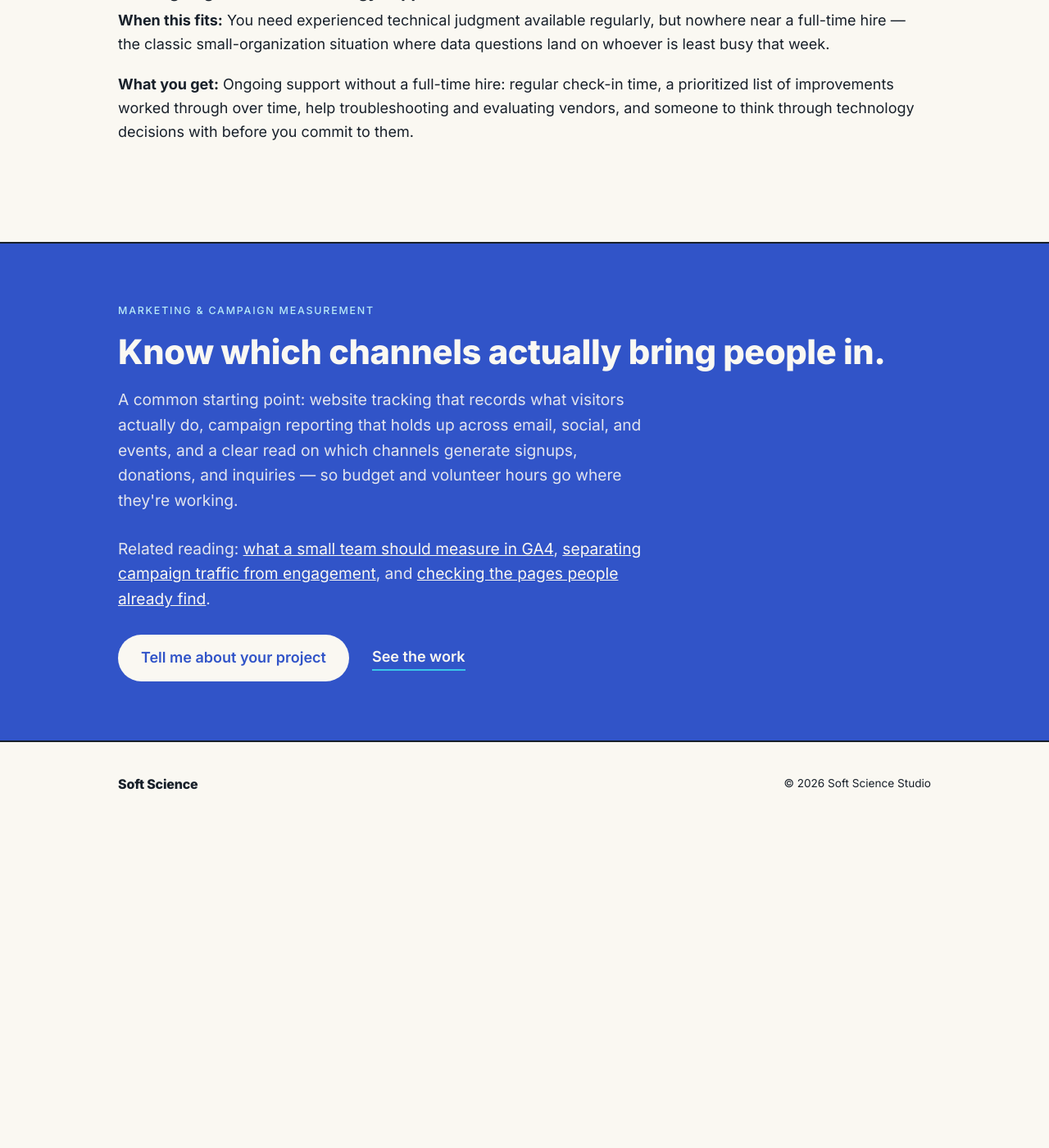
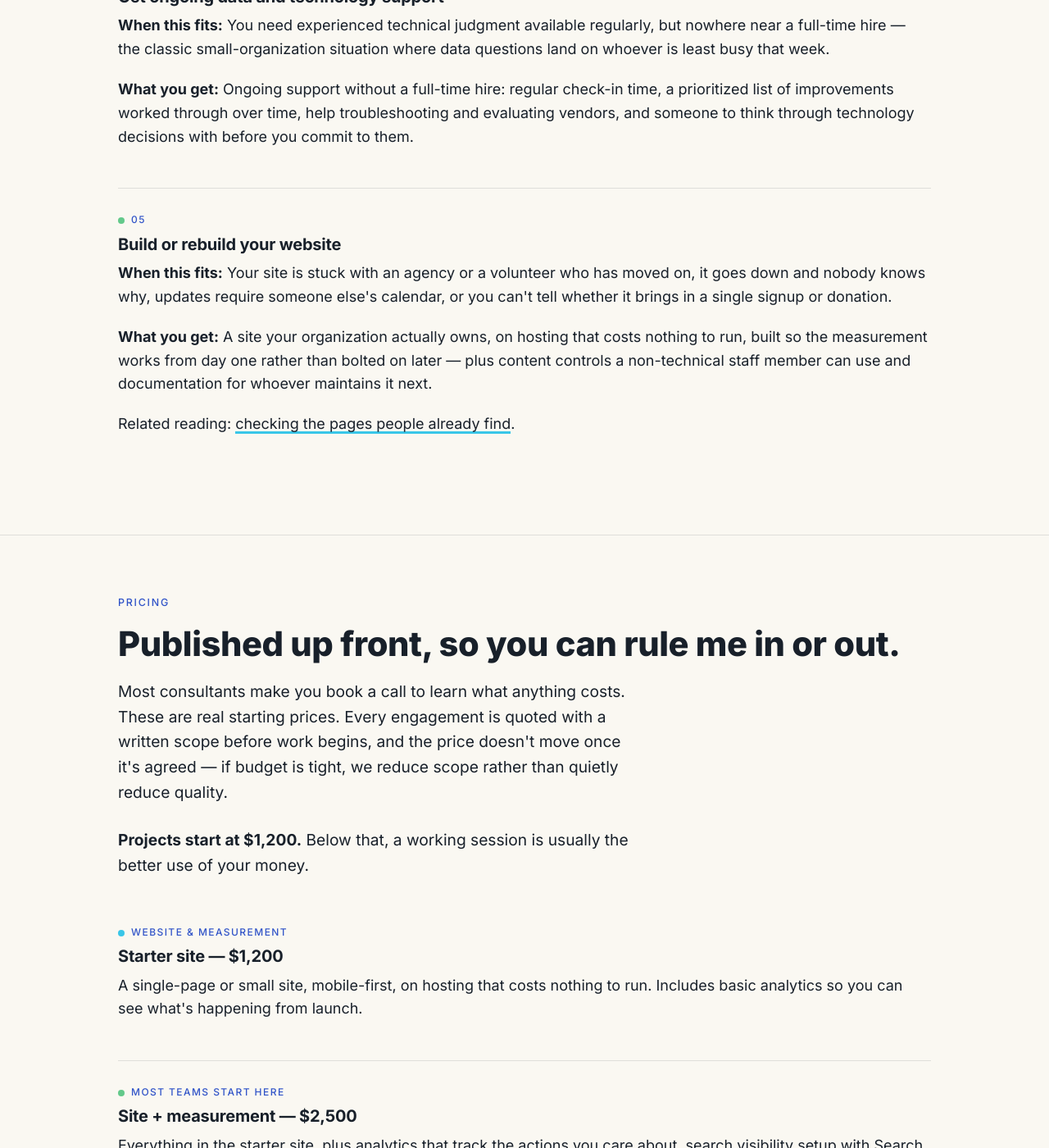
Before and after one commit to imelendez/soft-science-studio, a Jekyll site: the page services.html, which Jekyll copies as it is, in a window 1280 px wide and 1400 px high, scrolled down 1751 px. Shown: the whole window at 82% size. Built offline with Jekyll 4.4.1, drawn with Linux system fonts in a browser that asks for light colours; before the commit the page ends 2757 px from its top, so only the background shows below that; some of the changed text lies outside the part shown.

Commit message:
Add website service line, published pricing, and tagline
- New fifth offer: build or rebuild your website, framed as measurement
  infrastructure rather than web design, to avoid competing on price in a
  commodity market
- Publish pricing up front as a differentiator (~68% of B2B buyers prefer
  straightforward pricing; only ~45% of vendors publish any)
- Raise add-on floors substantially: analytics $200-400 -> from $750, SEO
  $100-200 -> from $600. The old figures priced the most differentiated
  work lowest and invited buyers to purchase only the cheapest item
- State a $1,200 project minimum so unqualified inquiries self-select out
- Tagline "Frameworks, not one-offs." replaces the charter's original
  phrasing, which carried an unintended innuendo

Prices need Ismael's sign-off before merge; nothing is live until then.

Co-Authored-By: Claude Opus 5 <noreply@anthropic.com>

```diff
--- a/index.html
+++ b/index.html
@@ -108,7 +108,7 @@ height="0" width="0" style="display:none;visibility:hidden"></iframe></noscript>
 <section class="section section-cobalt">
   <div class="wrap">
     <p class="eyebrow">How we can work together</p>
-    <h2>Four straightforward ways in.</h2>
+    <h2>Five straightforward ways in, with prices published.</h2>
     <p class="lede">
       Get a clear plan, fix or build a reporting workflow, train your team,
       or get ongoing support without hiring full-time. You'll receive a
--- a/services.html
+++ b/services.html
@@ -11,13 +11,13 @@ j=d.createElement(s),dl=l!='dataLayer'?'&l='+l:'';j.async=true;j.src=
 <meta charset="UTF-8">
 <meta name="viewport" content="width=device-width, initial-scale=1.0">
 <title>Services — Soft Science Studio</title>
-<meta name="description" content="Get a clear plan, fix or build a reporting workflow, train your team, or get ongoing data and technology support. Clear scope, timeline, and price before work begins.">
+<meta name="description" content="Published pricing for reporting workflows, team training, website and measurement builds, and ongoing data support. Projects start at $1,200, with clear scope and price before work begins.">
 <link rel="canonical" href="https://softscience.studio/services.html">
 <meta property="og:type" content="website">
 <meta property="og:url" content="https://softscience.studio/services.html">
 <meta property="og:site_name" content="Soft Science Studio">
 <meta property="og:title" content="Services — Soft Science Studio">
-<meta property="og:description" content="Four straightforward ways to work together on reporting, automation, training, and ongoing data support.">
+<meta property="og:description" content="Five straightforward ways to work together, with prices published up front. Reporting, automation, training, websites, and ongoing data support.">
 <meta name="twitter:card" content="summary">
 <link rel="preconnect" href="https://fonts.googleapis.com">
 <link rel="preconnect" href="https://fonts.gstatic.com" crossorigin>
@@ -51,11 +51,14 @@ height="0" width="0" style="display:none;visibility:hidden"></iframe></noscript>
 <section class="section section-cobalt">
   <div class="wrap">
     <p class="eyebrow">Services</p>
-    <h1>Four straightforward ways to work together.</h1>
+    <h1>Frameworks, not one-offs.</h1>
     <p class="lede">
-      Most work starts with a conversation about what's actually slowing
-      your team down. You'll receive a clear scope, timeline, and price
-      before work begins.
+      Five straightforward ways to work together. Most work starts with a
+      conversation about what's actually slowing your team down — and the
+      goal is always something your team can keep running after I'm done,
+      not a fix that only works while I'm around. Prices are published
+      below. You'll receive a clear scope, timeline, and price before work
+      begins.
     </p>
     <div class="cta-row">
       <a href="contact.html" class="btn" data-cta="tell-me-about-your-project">Tell me about your project</a>
@@ -144,7 +147,144 @@ height="0" width="0" style="display:none;visibility:hidden"></iframe></noscript>
           decisions with before you commit to them.
         </p>
       </div>
+
+      <div class="block">
+        <span class="label-mono"><span class="dot dot-green"></span>05</span>
+        <h3>Build or rebuild your website</h3>
+        <p>
+          <strong>When this fits:</strong> Your site is stuck with an
+          agency or a volunteer who has moved on, it goes down and nobody
+          knows why, updates require someone else's calendar, or you can't
+          tell whether it brings in a single signup or donation.
+        </p>
+        <p>
+          <strong>What you get:</strong> A site your organization actually
+          owns, on hosting that costs nothing to run, built so the
+          measurement works from day one rather than bolted on later —
+          plus content controls a non-technical staff member can use and
+          documentation for whoever maintains it next.
+        </p>
+        <p>
+          Related reading:
+          <a href="blog/nonprofit-seo-existing-pages.html" class="underline-cyan">checking the pages people already find</a>.
+        </p>
+      </div>
     </div>
+  </div>
+</section>
+
+<section class="section">
+  <div class="wrap">
+    <p class="eyebrow">Pricing</p>
+    <h2>Published up front, so you can rule me in or out.</h2>
+    <p class="lede">
+      Most consultants make you book a call to learn what anything costs.
+      These are real starting prices. Every engagement is quoted with a
+      written scope before work begins, and the price doesn't move once
+      it's agreed — if budget is tight, we reduce scope rather than
+      quietly reduce quality.
+    </p>
+    <p class="lede">
+      <strong>Projects start at $1,200.</strong> Below that, a working
+      session is usually the better use of your money.
+    </p>
+
+    <div class="block-list">
+      <div class="block">
+        <span class="label-mono"><span class="dot dot-cyan"></span>WEBSITE &amp; MEASUREMENT</span>
+        <h3>Starter site — $1,200</h3>
+        <p>
+          A single-page or small site, mobile-first, on hosting that costs
+          nothing to run. Includes basic analytics so you can see what's
+          happening from launch.
+        </p>
+      </div>
+
+      <div class="block">
+        <span class="label-mono"><span class="dot dot-green"></span>MOST TEAMS START HERE</span>
+        <h3>Site + measurement — $2,500</h3>
+        <p>
+          Everything in the starter site, plus analytics that track the
+          actions you care about, search visibility setup with Search
+          Console connected, and a toggle for one-off events your staff
+          can switch on without touching code.
+        </p>
+      </div>
+
+      <div class="block">
+        <span class="label-mono"><span class="dot dot-pink"></span>FULL HANDOFF</span>
+        <h3>Site + measurement + handoff — from $4,000</h3>
+        <p>
+          Everything above, plus content controls across the site, written
+          documentation, a training session for whoever maintains it, and
+          30 days of support after launch. For organizations that can't
+          afford to lose the site when a volunteer moves on.
+        </p>
+      </div>
+    </div>
+
+    <h3 style="margin-top:40px;">Add-ons</h3>
+    <p>
+      These attach to any site, including one I didn't build.
+    </p>
+    <div class="block-list">
+      <div class="block">
+        <h3>Analytics setup — from $750</h3>
+        <p>
+          GA4 and Tag Manager configured properly, tracking the actions
+          that matter to you, with Search Console connected and a short
+          written guide to reading the results.
+        </p>
+      </div>
+      <div class="block">
+        <h3>Search visibility setup — from $600</h3>
+        <p>
+          Page titles and descriptions targeted at what people actually
+          search for, a sitemap and robots file, Search Console connected,
+          a baseline report, and a follow-up read 30 days later.
+        </p>
+      </div>
+      <div class="block">
+        <h3>Content-operations setup — from $500</h3>
+        <p>
+          Toggles and patterns a non-technical staff member can use to
+          update the site, with documentation, so routine changes stop
+          requiring a developer.
+        </p>
+      </div>
+      <div class="block">
+        <h3>Domain and hosting migration — from $400</h3>
+        <p>
+          Moving your domain and site onto infrastructure your
+          organization controls, without downtime.
+        </p>
+      </div>
+    </div>
+
+    <h3 style="margin-top:40px;">Consulting and support</h3>
+    <div class="block-list">
+      <div class="block">
+        <h3>Get a clear plan — $500</h3>
+        <p>A working session plus a short written plan: what's causing the problem, the realistic options, and what I'd do first.</p>
+      </div>
+      <div class="block">
+        <h3>Fix or build a reporting workflow — from $2,500</h3>
+        <p>A rebuilt report, dashboard, cleaned dataset, or automated process, with documentation so your team can maintain it.</p>
+      </div>
+      <div class="block">
+        <h3>Train your team — from $1,500</h3>
+        <p>A half-day session built around your actual tools and data. Full-day and custom curriculum quoted separately.</p>
+      </div>
+      <div class="block">
+        <h3>Ongoing support — from $1,500/month</h3>
+        <p>Regular check-in time, a prioritized backlog worked through over time, and someone to think decisions through with.</p>
+      </div>
+    </div>
+
+    <p style="margin-top:32px;">
+      Nonprofit and volunteer-run organizations: say so when you get in
+      touch. Scope is adjusted to fit real budgets.
+    </p>
   </div>
 </section>
 
```
